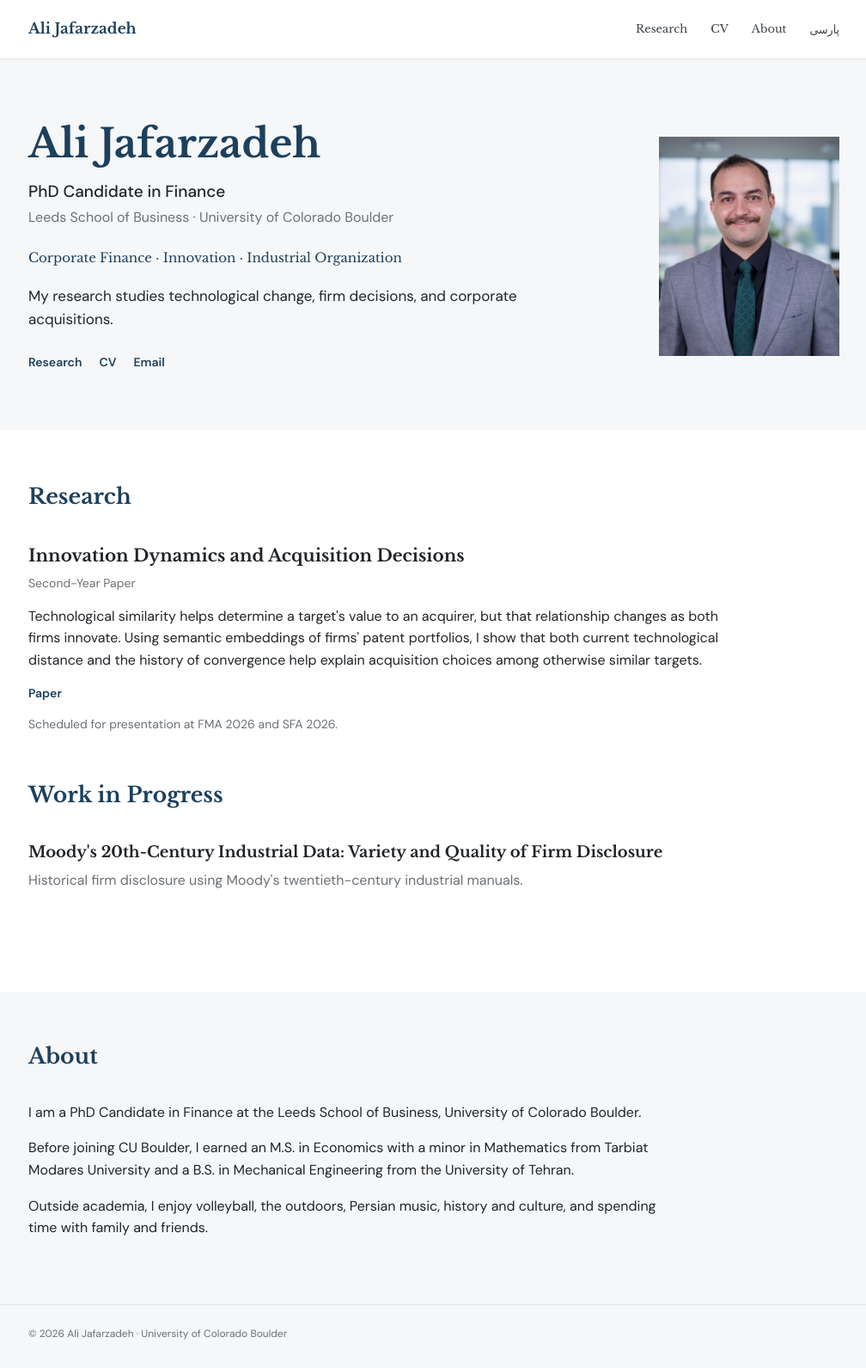
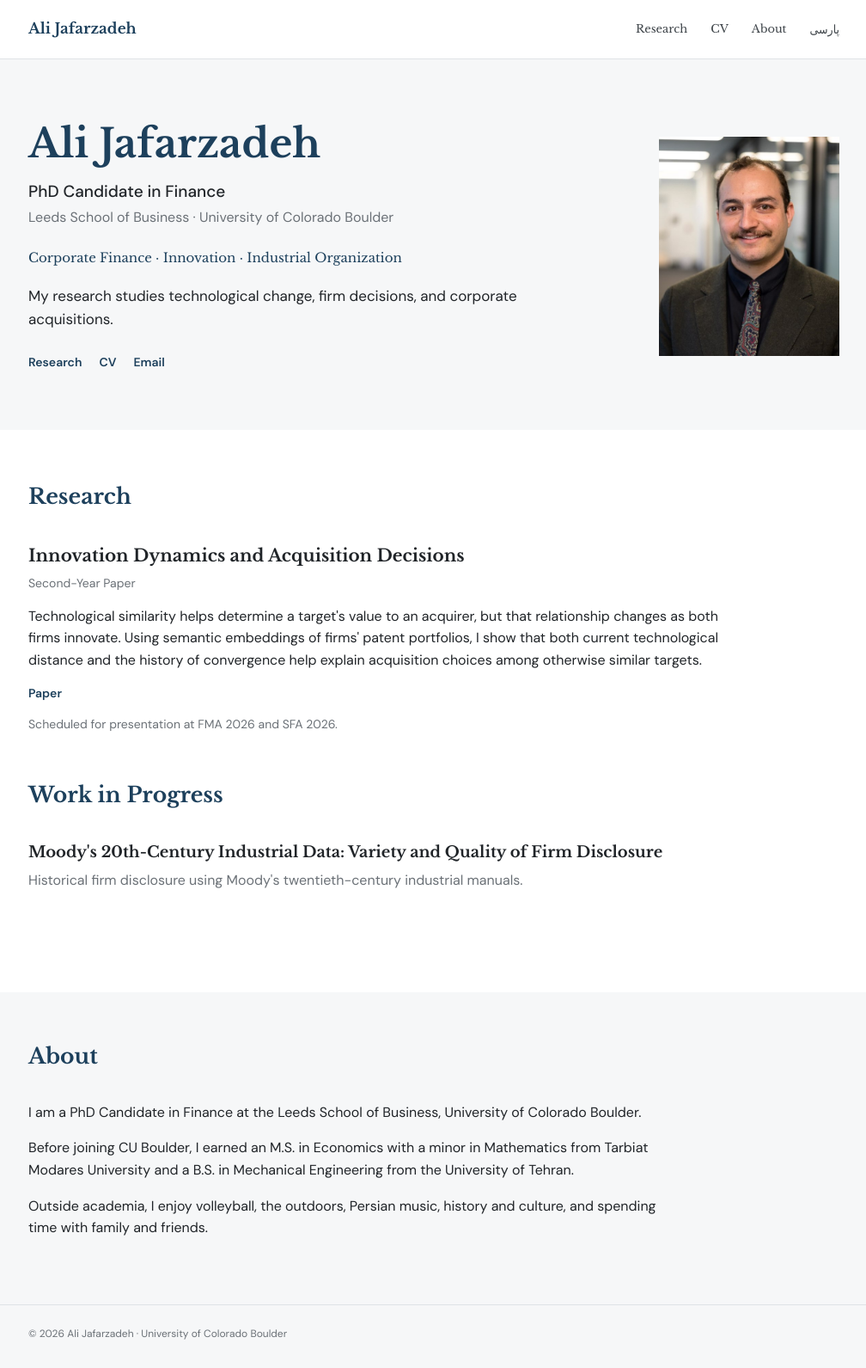
Before and after one commit to ali-jafarzadeh/ali-jafarzadeh.github.io, a Jekyll site: the page index.html, which Jekyll copies as it is, in a window 1280 px wide. Shown: the whole page at 86% size, without its empty margins (135-1143 px from the left). Built offline with Jekyll 4.4.1, drawn with Linux system fonts in a browser that asks for light colours.

Commit message:
Fix image source filename case sensitivity

```diff
--- a/index.html
+++ b/index.html
@@ -378,7 +378,7 @@
       </div>
 
 
-      <img src="/assets/img/ali2.jpg"
+      <img src="/assets/img/ali2.JPG"
            alt="Ali Jafarzadeh"
            class="profile-photo">
 
```
